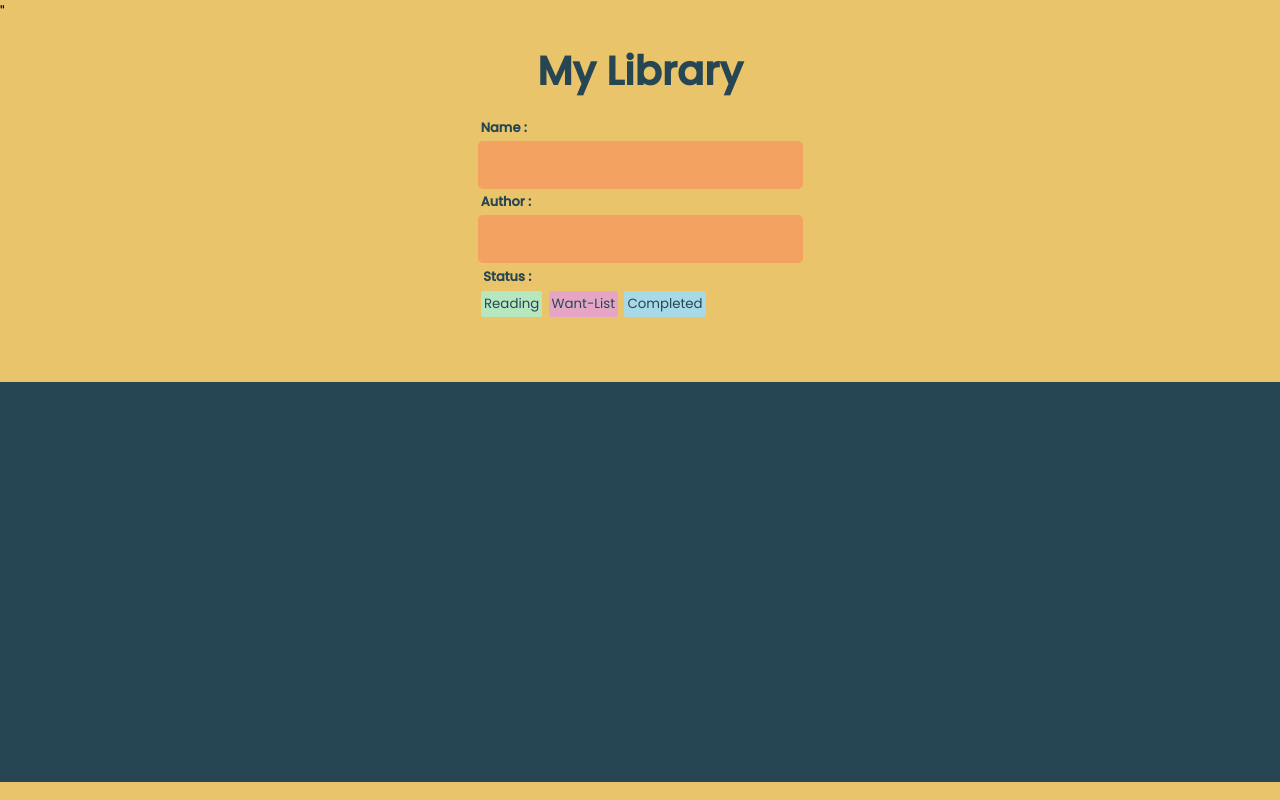
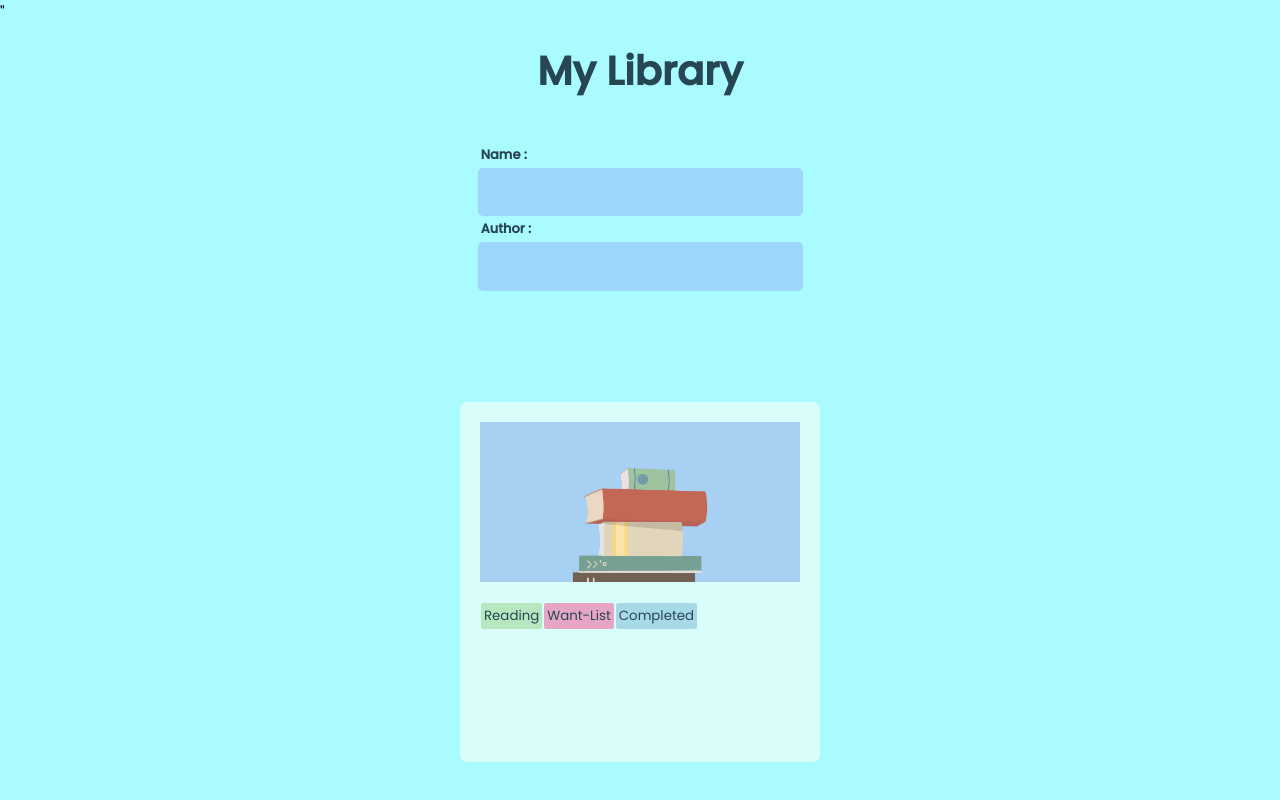
Before and after one commit to Ruchiket100/MyLibrary-Javascript, a plain HTML site: page index.html in a window 1280 px wide. Both pictures are taken after a click on the button 640 px from the left and 348 px from the top of the page. Drawn offline with Linux system fonts and the light colour scheme; some icons are missing.

Commit message:
all changes saved

```diff
--- a/app.js
+++ b/app.js
@@ -1,12 +1,12 @@
 const allInputs = document.querySelectorAll(".all-inputs");
 const nameInput = document.querySelector(".name");
 const authorInput = document.querySelector(".author");
-const statusDiv = document.querySelectorAll(".status-div");
+const statusBtn = document.getElementsByClassName("staus-btn");
+const btn = document.getElementsByTagName("button");
 const submitBtn = document.querySelector(".submit-btn");
 const library = document.querySelector(".library");
 
 submitBtn.addEventListener("click", addBook);
-//   FOR STATUS BUTTON
 
 function addBook(e) {
   //MAKING A DIV
@@ -17,19 +17,76 @@ function addBook(e) {
   // FOR SOME STYLING
   libraryDiv.classList.add("library-div");
 
+  // ADD DECORATIVE IMAGE
+  let Image;
+  Image = document.createElement("div");
+  libraryDiv.appendChild(Image);
+  Image.classList.add("Image");
   // FOR NAME OF BOOK
   let Name = document.createElement("H4");
   Name.innerText = nameInput.value;
   //ADD TO DIV
   libraryDiv.appendChild(Name);
   console.log(libraryDiv);
+  Name.classList.add("nameInput");
 
   //FOR AUTHOR OF BOOK
   let Author = document.createElement("H4");
   Author.innerText = authorInput.value;
   //ADD TO DIV
   libraryDiv.appendChild(Author);
-  console.log(libraryDiv);
+  Author.classList.add("authorInput");
 
-  //TO CLEAR THE VALUE OF ALL INPUTS AFTER SUBMITING
+  // MAKE STATUS BUTTONS
+  //reading
+  let Reading = document.createElement("button");
+  Reading.innerText = "Reading";
+  Reading.classList.toggle("Reading");
+  libraryDiv.appendChild(Reading);
+  //add function when click
+  Reading.addEventListener("click", function () {
+    WantList.classList.toggle("ReadingPressed");
+    Completed.classList.toggle("ReadingPressed");
+  });
+
+  //Want-List
+  let WantList = document.createElement("button");
+  WantList.innerText = "Want-List";
+  WantList.classList.toggle("Want-List");
+  libraryDiv.appendChild(WantList);
+
+  WantList.addEventListener("click", function () {
+    Reading.classList.toggle("ReadingPressed");
+    Completed.classList.toggle("ReadingPressed");
+  });
+
+  //Completed
+  let Completed = document.createElement("button");
+  Completed.innerText = "Completed";
+  Completed.classList.toggle("Completed");
+  libraryDiv.appendChild(Completed);
+
+  Completed.addEventListener("click", function () {
+    WantList.classList.toggle("ReadingPressed");
+    Reading.classList.toggle("ReadingPressed");
+  });
+
+  //To Clear the value of input
+  nameInput.value = "";
+  authorInput.value = "";
 }
+
+// function Reading() {
+//   console.log("You Read!!");
+//   let tag = document.createElement("H5");
+//   TimeRanges.innerText = "Reading";
+//   tag.classList.toggle("Reading");
+//   libraryDiv.appendChild(tag);
+// }
+
+//LOCAL STORAGE
+localStorage.setItem("name", "jay");
+
+//for getting
+let x = localStorage.getItem("name");
+console.log(x);
--- a/index.html
+++ b/index.html
@@ -28,21 +28,13 @@
             <input type="text" class="author"></div>
 
 
-            <!-- status -->
-            <div class="status-div">
-            <H4>Status :</H4>
-            <div class="staus-btn">
-            <button class="Reading">Reading</button>
-            <button class="Want-List">Want-List</button>
-            <button class="Completed">Completed</button></div>
-
-
             <div class="btnDiv">
             <button type="submit" class="submit-btn"><i class="im im-plus-circle"></i></button> </div>
         </div>
     </div>
+    <div class="maindiv">
         <div class="library">
-        </div>
+        </div></div>
 
 
 
--- a/style.css
+++ b/style.css
@@ -5,7 +5,7 @@
   font-family: "Poppins", sans-serif;
 }
 body {
-  background-color: #e9c46a;
+  background-color: #a9fbff;
 }
 header {
   color: #264653;
@@ -35,7 +35,7 @@ header {
   width: 40vh;
   color: white;
   font-size: 15px;
-  background-color: #f4a261;
+  background-color: #9dd6fa;
   font-weight: bold;
   border-radius: 5px;
   padding-left: 5px;
@@ -50,14 +50,14 @@ header {
   margin-top: 10px;
   cursor: pointer;
   background: none;
-  color: #e76f51;
+  color: #5ca5ff;
 }
 .submit-btn i {
   font-size: 40px;
 }
 .submit-btn:hover {
-  color: #2a9d8f;
   transition: all 0.3s ease;
+  color: #038ee4;
 }
 button,
 input {
@@ -91,7 +91,50 @@ input {
 }
 
 .library {
-  background-color: #264653;
-  height: 50vh;
   margin-top: 20px;
+  display: flex;
+  flex-direction: column;
+  justify-content: center;
+  align-items: center;
+  width: fit-content;
+  height: auto;
 }
+
+/* ReadingPressed mistakenly  */
+.ReadingPressed {
+  opacity: 30%;
+  transition: all 0.3s ease;
+  background-color: rgb(101, 101, 101);
+  padding: 2px;
+  pointer-events: none;
+}
+.library-div {
+  background-color: rgb(216, 253, 251);
+  height: 20rem;
+  width: 20rem;
+  padding: 20px;
+  margin: 20px;
+  border-radius: 8px;
+}
+.nameInput {
+  font-size: 25px;
+  color: #264653;
+}
+.authorInput {
+  font-size: 15px;
+  margin-bottom: 20px;
+  color: #5b889a;
+}
+
+.Image {
+  height: 50%;
+  width: 100%;
+  background-image: url(/img/books-01.png);
+  background-size: cover;
+  margin-bottom: 5px;
+}
+.maindiv {
+  display: flex;
+  justify-content: center;
+  height: auto;
+}
```
